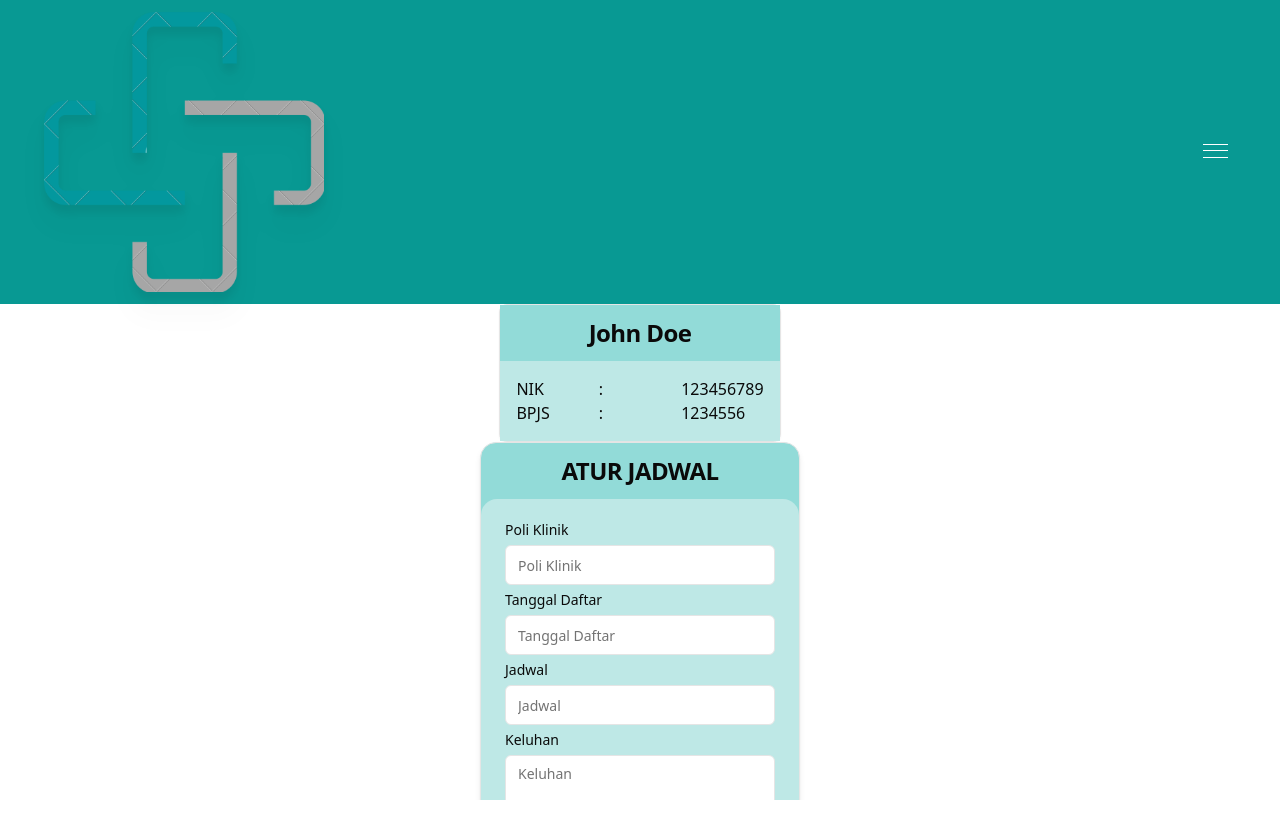
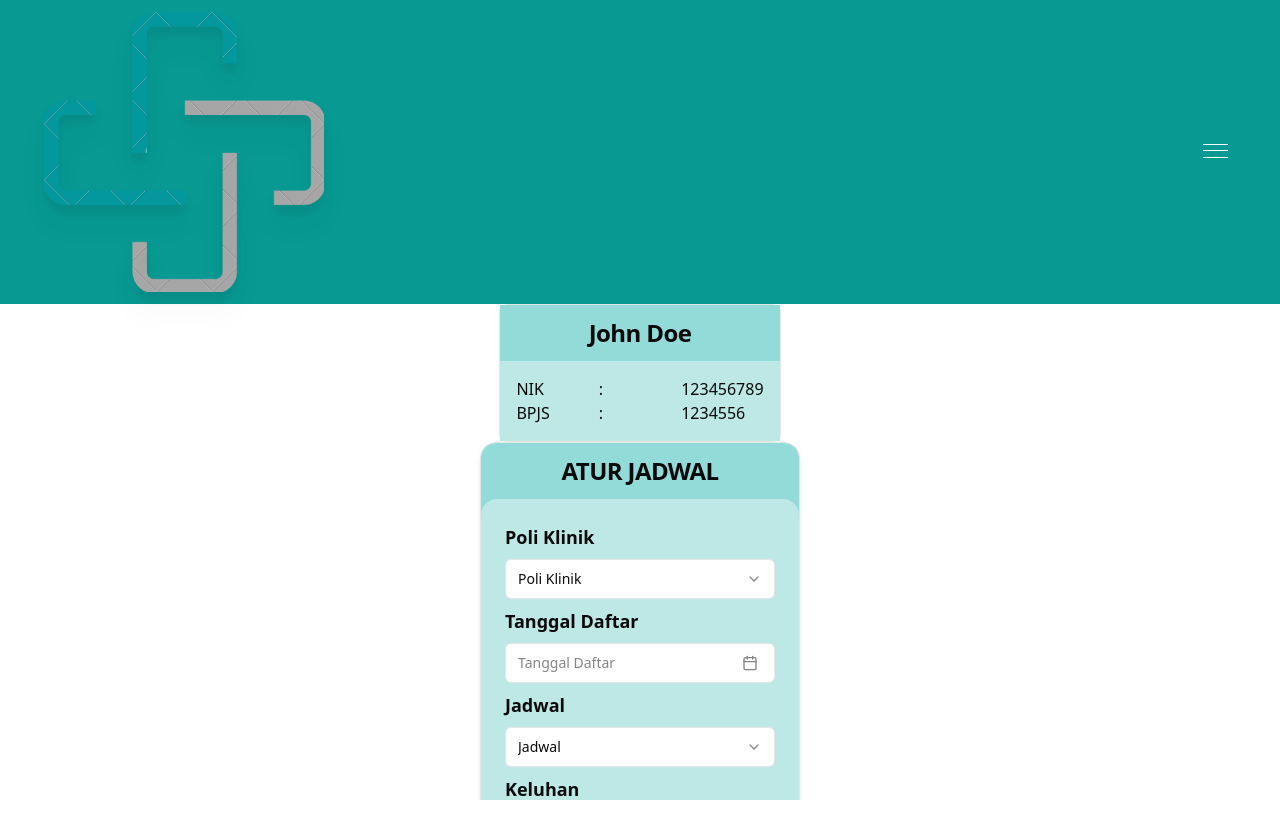
Before and after one commit to Medqueue-Alta/Medqueue-FE, a React (Vite) app: page /faskes/reservasi in a window 1280 px wide. Shown: the top 838 px of the page. Before the commit the page ends 800 px from the top, so only its background shows below. Built offline with nearby package versions, Linux system fonts and the light colour scheme.

Commit message:
feat: adding reservation pages form

```diff
--- a/src/pages/Patient/reservasi.tsx
+++ b/src/pages/Patient/reservasi.tsx
@@ -1,14 +1,63 @@
+import { zodResolver } from "@hookform/resolvers/zod";
+import { useForm } from "react-hook-form";
+import { z } from "zod";
 
+import {
+  CustomFormCheckbox,
+  CustomFormDatePicker,
+  CustomFormField,
+} from "@/components/CustomFormField";
 import PatientInformationCard from "@/components/PatientInformationCard";
 import PatientLayout from "@/components/PatientLayout";
 import PatientReservationCard from "@/components/ReservationCard";
+
 import { Button } from "@/components/ui/button";
 import { Checkbox } from "@/components/ui/checkbox";
+import {
+  Form,
+  FormControl,
+  FormDescription,
+  FormField,
+  FormItem,
+  FormLabel,
+  FormMessage,
+} from "@/components/ui/form";
 import { Input } from "@/components/ui/input";
 import { Label } from "@/components/ui/label";
 import { Textarea } from "@/components/ui/textarea";
+import { toast } from "@/components/ui/use-toast";
+
+import { ReservationSchema, reservationSchema } from "@/utils/reservation-type";
+import { Link } from "react-router-dom";
+import {
+  Select,
+  SelectContent,
+  SelectItem,
+  SelectTrigger,
+  SelectValue,
+} from "@/components/ui/select";
 
 const PatientReservation = () => {
+  const form = useForm<ReservationSchema>({
+    resolver: zodResolver(reservationSchema),
+    defaultValues: {
+      Poli: "",
+      Jadwal: "",
+      Keluhan: "",
+      BPJS: false,
+    },
+  });
+
+  function onSubmit(data: z.infer<typeof reservationSchema>) {
+    toast({
+      title: "You submitted the following values:",
+      description: (
+        <pre className="mt-2 w-[340px] rounded-md bg-slate-950 p-4">
+          <code className="text-white">{JSON.stringify(data, null, 2)}</code>
+        </pre>
+      ),
+    });
+  }
 
   return (
     <PatientLayout>
@@ -19,25 +68,106 @@ const PatientReservation = () => {
           BJPS="1234556"
         />
         <PatientReservationCard>
-          <div className="flex flex-col gap-2">
-            <Label>Poli Klinik</Label>
-            <Input type="text" placeholder="Poli Klinik" />
-            <Label>Tanggal Daftar</Label>
-            <Input type="text" placeholder="Tanggal Daftar" />
-            <Label>Jadwal</Label>
-            <Input type="text" placeholder="Jadwal" />
-            <Label>Keluhan</Label>
-            <Textarea placeholder="Keluhan" className="resize-none" />
-            <div className="flex flex-row gap-2">
-              <Checkbox id="terms2" disabled />
-              <label className="text-sm font-medium leading-none peer-disabled:cursor-not-allowed peer-disabled:opacity-70">
-                Centang Jika Menggunakan BPJS
-              </label>
-            </div>
-            <Button type="submit" className="w-max self-center bg-[#089993]">
-              Submit
-            </Button>
-          </div>
+          <Form {...form}>
+            <form
+              onSubmit={form.handleSubmit(onSubmit)}
+              className="flex flex-col gap-2"
+            >
+              <FormField
+                control={form.control}
+                name="Poli"
+                render={({ field }) => (
+                  <FormItem>
+                    <FormLabel className="font-bold text-lg">
+                      Poli Klinik
+                    </FormLabel>
+                    <Select
+                      onValueChange={field.onChange}
+                      defaultValue={field.value}
+                    >
+                      <FormControl>
+                        <SelectTrigger>
+                          <SelectValue placeholder="Poli Klinik" />
+                        </SelectTrigger>
+                      </FormControl>
+                      <SelectContent>
+                        <SelectItem value="Poli Umum">Poli Umum</SelectItem>
+                        <SelectItem value="Poli Gigi & Mulut">
+                          Poli GIgi & Mulut
+                        </SelectItem>
+                        <SelectItem value="Poli KIA">Poli KIA</SelectItem>
+                        <SelectItem value="UGD">UGD</SelectItem>
+                      </SelectContent>
+                    </Select>
+                    <FormMessage />
+                  </FormItem>
+                )}
+              />
+              <CustomFormDatePicker
+                control={form.control}
+                name="Hari"
+                label="Tanggal Daftar"
+                placeholder="Tanggal Daftar"
+              />
+              <FormField
+                control={form.control}
+                name="Jadwal"
+                render={({ field }) => (
+                  <FormItem>
+                    <FormLabel className="font-bold text-lg">Jadwal</FormLabel>
+                    <Select
+                      onValueChange={field.onChange}
+                      defaultValue={field.value}
+                    >
+                      <FormControl>
+                        <SelectTrigger>
+                          <SelectValue placeholder="Jadwal" />
+                        </SelectTrigger>
+                      </FormControl>
+                      <SelectContent>
+                        <SelectItem value="1">1</SelectItem>
+                        <SelectItem value="2">2</SelectItem>
+                      </SelectContent>
+                    </Select>
+                    <FormMessage />
+                  </FormItem>
+                )}
+              />
+              <CustomFormField
+                control={form.control}
+                name="Keluhan"
+                label="Keluhan"
+              >
+                {(field) => (
+                  <Textarea
+                    placeholder="Keluhan"
+                    className="resize-none"
+                    {...field}
+                  />
+                )}
+              </CustomFormField>
+              <FormField
+                control={form.control}
+                name="BPJS"
+                render={({ field }) => (
+                  <FormItem className="flex flex-row items-start space-x-3 space-y-0 rounded-md border p-4">
+                    <FormControl>
+                      <Checkbox
+                        checked={field.value}
+                        onCheckedChange={field.onChange}
+                      />
+                    </FormControl>
+                    <div className="space-y-1 leading-none">
+                      <FormLabel>Centang Jika Menggunakan BPJS</FormLabel>
+                    </div>
+                  </FormItem>
+                )}
+              />
+              <Button type="submit" className="w-max self-center bg-[#089993]">
+                Submit
+              </Button>
+            </form>
+          </Form>
         </PatientReservationCard>
       </div>
     </PatientLayout>
```
